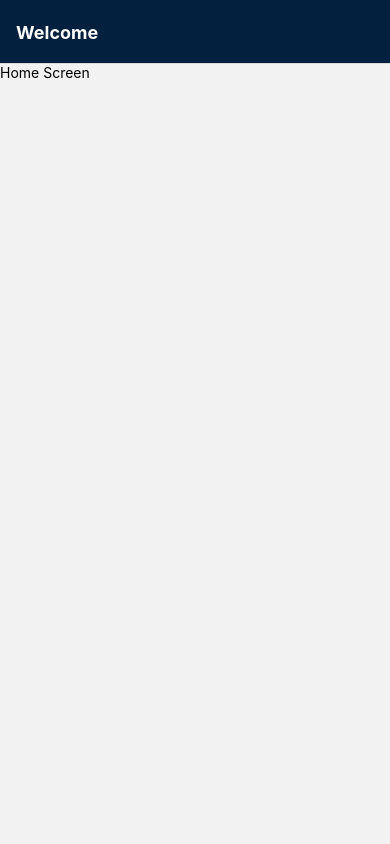
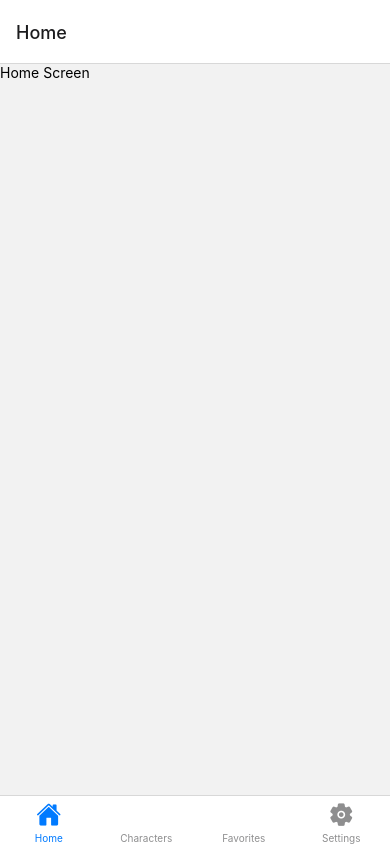
Before and after one commit to brdacostac/Star-Native, a React Native app in the folder StarNative/: screen / in a window 390 px wide. Built offline with nearby package versions, Linux system fonts and the light colour scheme.

Commit message:
modification de la barre de navigation

```diff
--- a/StarNative/App.js
+++ b/StarNative/App.js
@@ -5,22 +5,28 @@ const Stack = createNativeStackNavigator();
 
 
 import HomeScreen from "./src/components/HomeScreen";
+import Navigation from './src/navigation/Navigation';
 
 
 export default function App() {
-  return (
+  //return (
+    return (
       <NavigationContainer>
-        <Stack.Navigator>
-          <Stack.Screen name="Home"
-                        component={HomeScreen}
-                        options={{
-                            title:"Welcome",
-                            headerStyle: {backgroundColor: '#03203f',},
-                            headerTintColor: '#fff',
-                            headerTitleStyle: {fontWeight: 'bold', alignSelf:'center'}
-                        }}
-          />
-        </Stack.Navigator>
+        <Navigation />
       </NavigationContainer>
-  );
+    );
+      // <NavigationContainer>
+      //   <Stack.Navigator>
+      //     <Stack.Screen name="Home"
+      //                   component={HomeScreen}
+      //                   options={{
+      //                       title:"Welcome",
+      //                       headerStyle: {backgroundColor: '#03203f',},
+      //                       headerTintColor: '#fff',
+      //                       headerTitleStyle: {fontWeight: 'bold', alignSelf:'center'}
+      //                   }}
+      //     />
+      //   </Stack.Navigator>
+      // </NavigationContainer>
+  //);
 }
--- a/StarNative/package.json
+++ b/StarNative/package.json
@@ -13,8 +13,10 @@
     "@expo/webpack-config": "^18.0.1",
     "@react-native-community/masked-view": "^0.1.11",
     "@react-navigation/bottom-tabs": "^6.5.3",
+    "@react-navigation/material-bottom-tabs": "^6.2.12",
     "@react-navigation/native": "^6.1.2",
     "@react-navigation/native-stack": "^6.9.8",
+    "@react-navigation/stack": "^6.3.12",
     "@types/react-native": "~0.70.6",
     "axios": "^1.2.5",
     "expo": "~47.0.12",
@@ -23,6 +25,7 @@
     "react-dom": "18.1.0",
     "react-native": "0.70.5",
     "react-native-gesture-handler": "~2.8.0",
+    "react-native-paper": "^5.1.4",
     "react-native-reanimated": "~2.12.0",
     "react-native-safe-area-context": "4.4.1",
     "react-native-screens": "~3.18.0",
--- /dev/null
+++ b/StarNative/src/navigation/Navigation.js
@@ -0,0 +1,37 @@
+import React from 'react';
+import { createBottomTabNavigator } from '@react-navigation/bottom-tabs';
+import Icon from 'react-native-vector-icons/Ionicons';
+import HomeScreen from '../components/HomeScreen';
+
+const Tab = createBottomTabNavigator();
+
+export default function Navigation() {
+  return (
+    <Tab.Navigator
+      screenOptions={({ route }) => ({
+        tabBarIcon: ({ focused, color, size }) => {
+          let iconName;
+
+          if (route.name === 'Home') {
+            iconName = focused ? 'ios-home' : 'ios-home';
+          } else if (route.name === 'Profile') {
+            iconName = focused ? 'ios-person' : 'ios-person';
+          } else if (route.name === 'Settings') {
+            iconName = focused ? 'ios-settings' : 'ios-settings';
+          } else if (route.name === 'Notifications') {
+            iconName = focused ? 'ios-notifications' : 'ios-notifications';
+          }
+
+          return <Icon name={iconName} size={size} color={color} />;
+        },
+        activeTintColor: 'tomato',
+        inactiveTintColor: 'gray',
+      })}
+    >
+      <Tab.Screen name="Home" component={HomeScreen} />
+      <Tab.Screen name="Characters" component={HomeScreen} />
+      <Tab.Screen name="Favorites" component={HomeScreen} />
+      <Tab.Screen name="Settings" component={HomeScreen} />
+    </Tab.Navigator>
+  );
+};
```
Also changed, not shown: StarNative/src/navigation/MainTabNavigator.js (+84 -48 lines), 1 other file (tests, documents, lock files or other folders).
